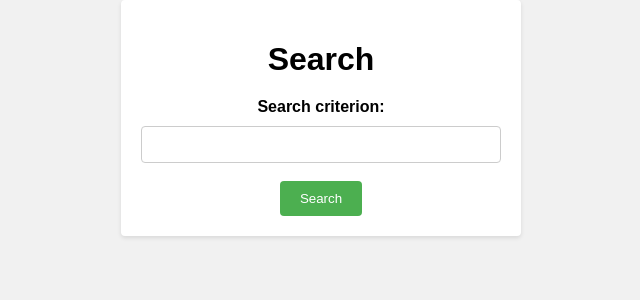
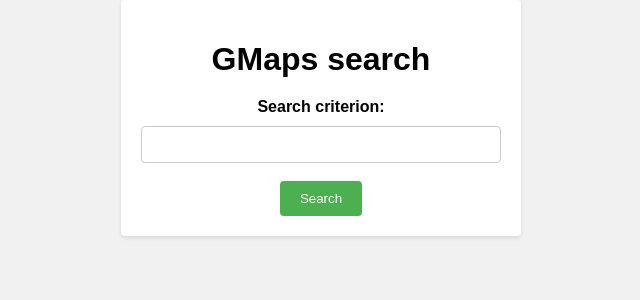
Before and after one commit to h4harsimran/gmaps, a Flask app: page / in a window 1280 px wide. Shown: the top 300 px of the page, without its empty margins (319-959 px from the left). Run offline with Flask 3, Linux system fonts and the light colour scheme.

Commit message:
Update index.html

```diff
--- a/templates/index.html
+++ b/templates/index.html
@@ -1,7 +1,7 @@
 <!DOCTYPE html>
 <html>
 <head>
-    <title>Search</title>
+    <title>GMaps search</title>
     <style>
         /* Global CSS */
         * {
@@ -161,7 +161,7 @@
 </head>
 <body>
     <div class="search-form">
-        <h1>Search</h1>
+        <h1>GMaps search</h1>
         <form method="POST" action="/" onsubmit="showLoadingScreen()">
             <label for="search-string">Search criterion:</label>
             <input type="text" id="search-string" name="search_string" required>
```
